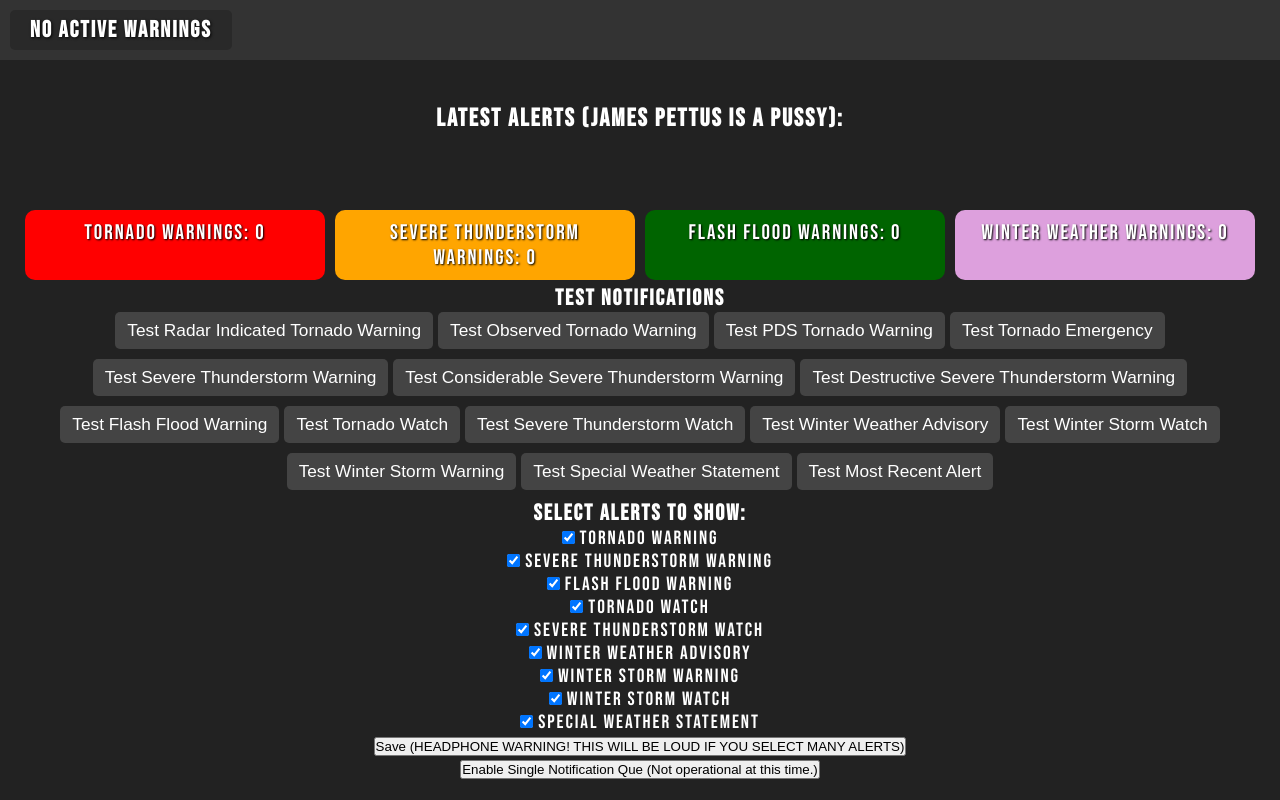
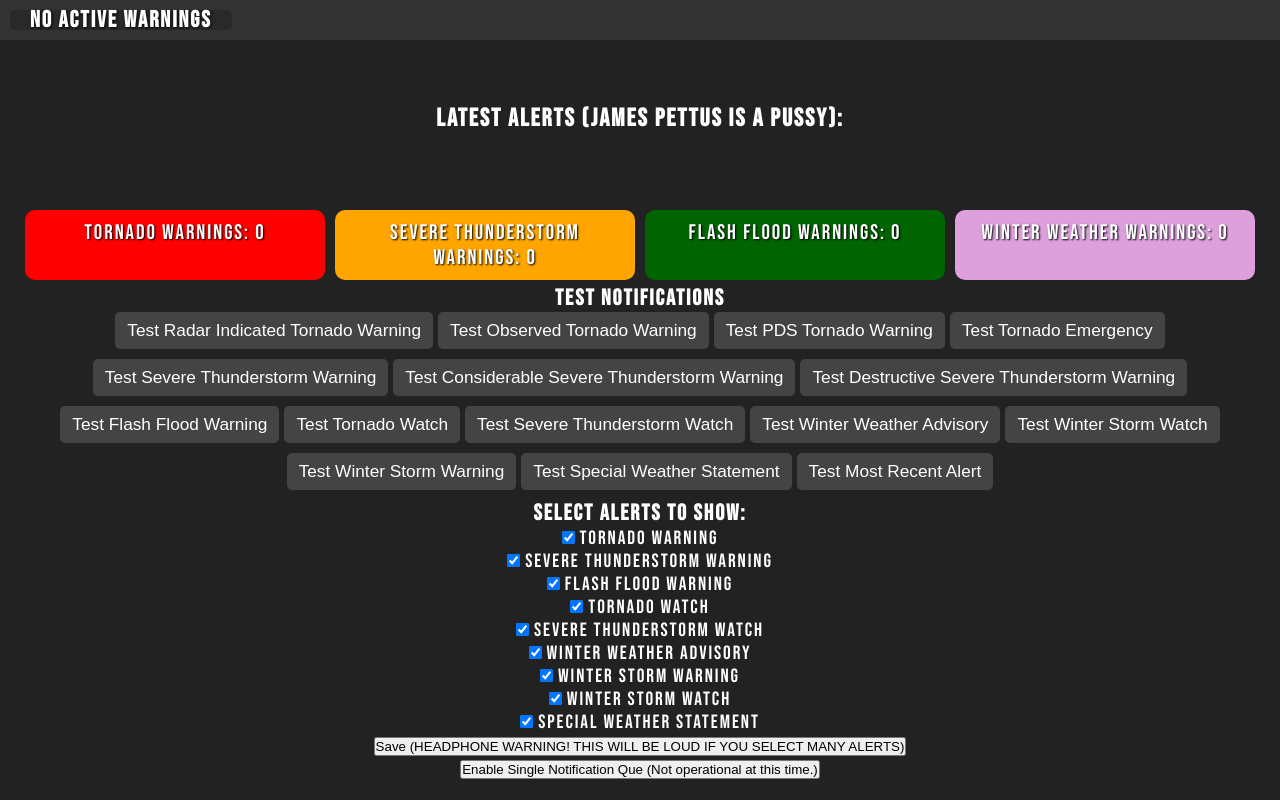
Before and after one commit to ryderm-wx/WarnerFeeds, a plain HTML site: page index.html in a window 1280 px wide. Drawn offline with Linux system fonts and the light colour scheme; no server answers.

Commit message:
Add files via upload

```diff
--- a/style.css
+++ b/style.css
@@ -62,7 +62,7 @@ body {
     position: fixed; /* Optional: Fix the bar at the top of the viewport */
     top: 0; /* Position it at the top */
     left: 0; /* Align it to the left edge */
-    height: 60px; /* Set a fixed height for the bottom bar */
+    height: 40px; /* Set a fixed height for the bottom bar */
     align-items: stretch; /* Make child elements stretch to fill the height */
 }
 
```
